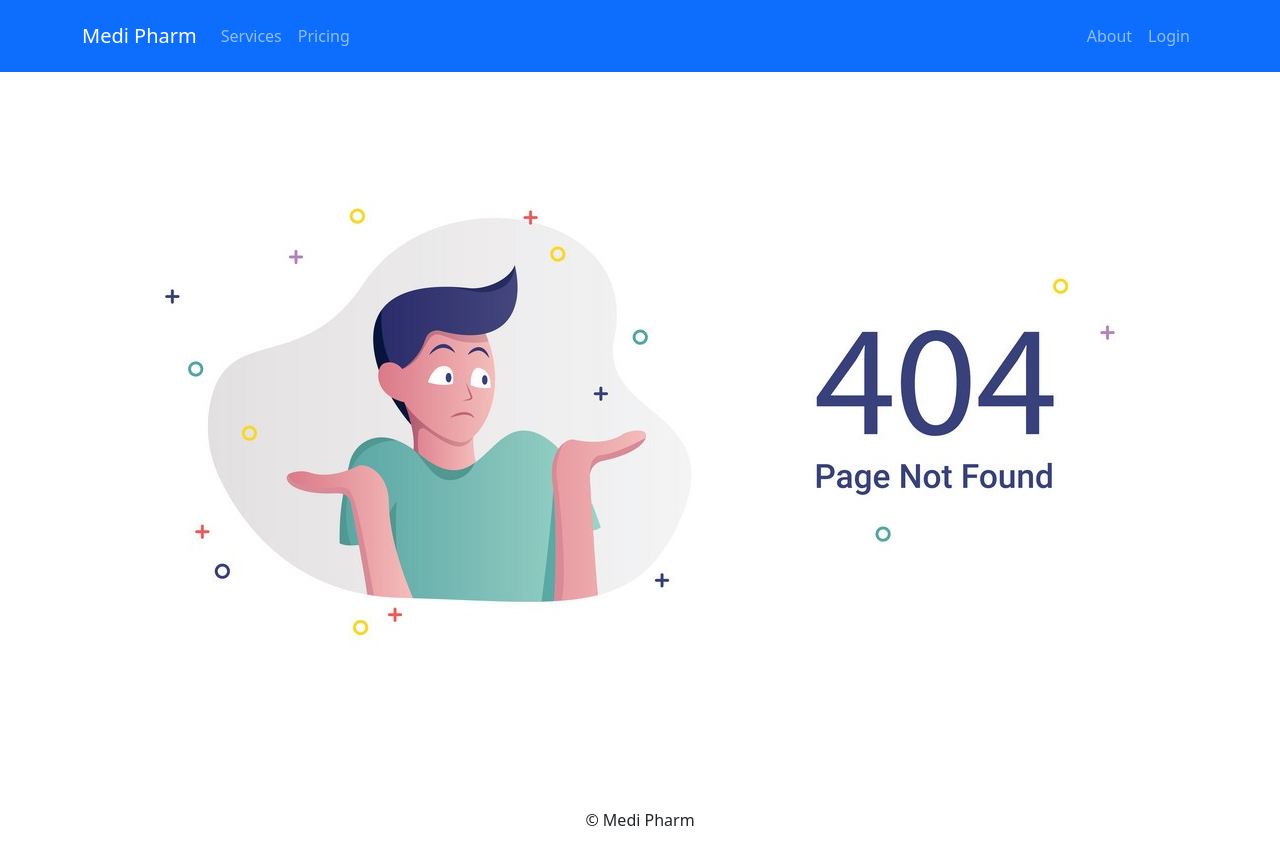
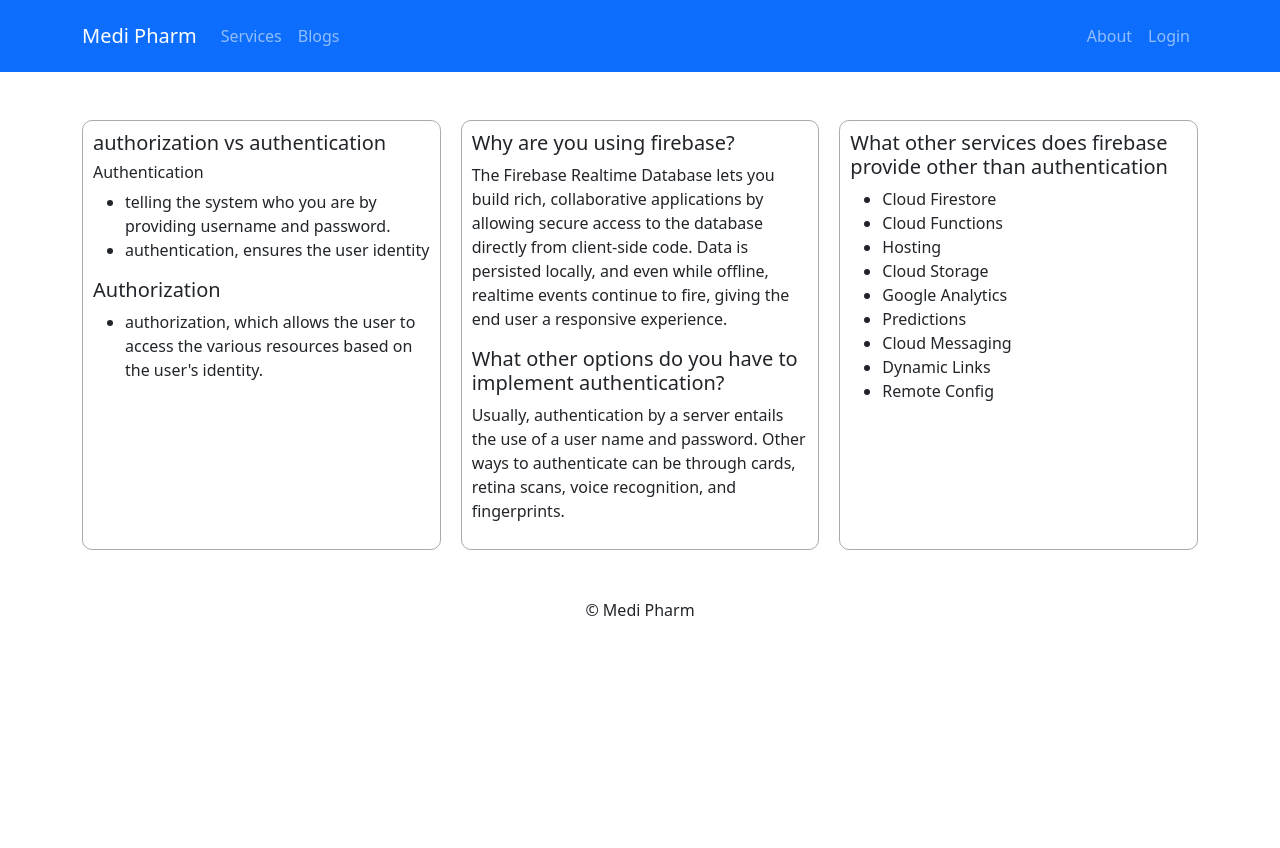
Before and after one commit to mehedihasan99/medi-pharm, a React (Create React App) app: page /blogs in a window 1280 px wide. After the commit the page ends 800 px from the top, so only its background shows below. Built offline with nearby package versions, Linux system fonts and the light colour scheme; no server answers.

Commit message:
add blogs

```diff
--- a/src/App.js
+++ b/src/App.js
@@ -11,6 +11,7 @@ import Register from "./Pages/Login/Register/Register";
 import ServiceDetails from "./Pages/ServiceDetails/ServiceDetails";
 import MyCheckout from "./Pages/MyCheckout/MyCheckout";
 import RequireAuth from "./Pages/Login/RequireAuth/RequireAuth";
+import Blogs from "./Pages/Blogs/Blogs";
 
 function App() {
   return (
@@ -20,6 +21,7 @@ function App() {
         <Route path="/" element={<Home></Home>}></Route>
         <Route path="/home" element={<Home></Home>}></Route>
         <Route path="/services" element={<Services></Services>}></Route>
+        <Route path="/blogs" element={<Blogs></Blogs>}></Route>
         <Route path="service/:serviceId" element={<ServiceDetails></ServiceDetails>}></Route>
         <Route path="/checkout" element={<RequireAuth>
           <MyCheckout></MyCheckout>
--- /dev/null
+++ b/src/Pages/Blogs/Blogs.css
@@ -0,0 +1,24 @@
+.blogs-container {
+    display: grid;
+    grid-template-columns: repeat(3, 1fr);
+    gap: 20px;
+}
+
+.blog {
+    border: 1px solid rgb(172, 170, 170);
+    padding: 10px;
+    border-radius: 10px;
+}
+
+/* responsive */
+@media only screen and (max-width: 576px) {
+    .blogs-container {
+        grid-template-columns: repeat(1, 1fr);
+    }
+}
+
+@media screen and (min-width: 576px) and (max-width: 992px) {
+    .blogs-container {
+        grid-template-columns: repeat(2, 1fr);
+    }
+}
--- /dev/null
+++ b/src/Pages/Blogs/Blogs.js
@@ -0,0 +1,47 @@
+import React from 'react';
+import './Blogs.css'
+const Blogs = () => {
+    return (
+        <div>
+            <div className="container blogs-container mt-5">
+                <div className='blog'>
+                    <h5>authorization vs authentication</h5>
+                    <h6>Authentication</h6>
+                    <ul>
+                        <li>telling the system who you are
+                            by providing username and password.</li>
+                        <li>authentication, ensures the user identity</li>
+                    </ul>
+                    <h5>Authorization</h5>
+                    <ul>
+                        <li> authorization, which
+                            allows the user to access the various resources
+                            based on the user's identity.</li>
+                    </ul>
+                </div>
+                <div className='blog'>
+                    <h5>Why are you using firebase?</h5>
+                    <p>The Firebase Realtime Database lets you build rich, collaborative applications by allowing secure access to the database directly from client-side code. Data is persisted locally, and even while offline, realtime events continue to fire, giving the end user a responsive experience.</p>
+                    <h5>What other options do you have to implement authentication?</h5>
+                    <p>Usually, authentication by a server entails the use of a user name and password. Other ways to authenticate can be through cards, retina scans, voice recognition, and fingerprints.</p>
+                </div>
+                <div className='blog'>
+                    <h5>What other services does firebase provide other than authentication</h5>
+                    <ul>
+                        <li>Cloud Firestore</li>
+                        <li>Cloud Functions</li>
+                        <li>Hosting</li>
+                        <li>Cloud Storage</li>
+                        <li>Google Analytics</li>
+                        <li>Predictions</li>
+                        <li>Cloud Messaging</li>
+                        <li>Dynamic Links</li>
+                        <li>Remote Config</li>
+                    </ul>
+                </div>
+            </div>
+        </div>
+    );
+};
+
+export default Blogs;
--- a/src/Pages/Shared/Header/Header.js
+++ b/src/Pages/Shared/Header/Header.js
@@ -18,7 +18,7 @@ const Header = () => {
                 <Navbar.Collapse id="responsive-navbar-nav">
                     <Nav className="me-auto">
                         <Nav.Link href="home#services">Services</Nav.Link>
-                        <Nav.Link href="#pricing">Pricing</Nav.Link>
+                        <Nav.Link as={Link} to="/blogs">Blogs</Nav.Link>
                     </Nav>
                     <Nav>
                         <Nav.Link as={Link} to="/about">About</Nav.Link>
```
Also changed, not shown: firebase.json (added), 1 other file (tests, documents, lock files or other folders).
